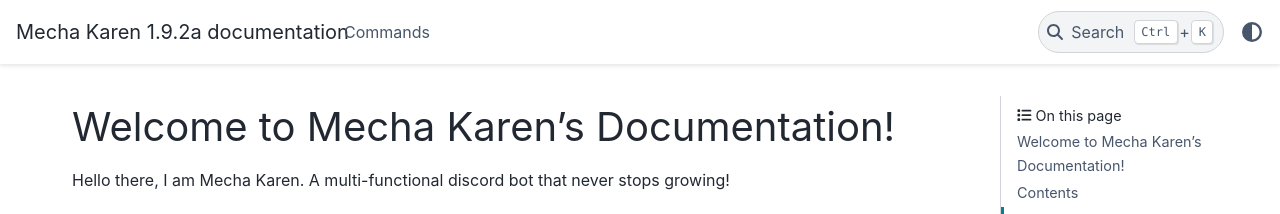
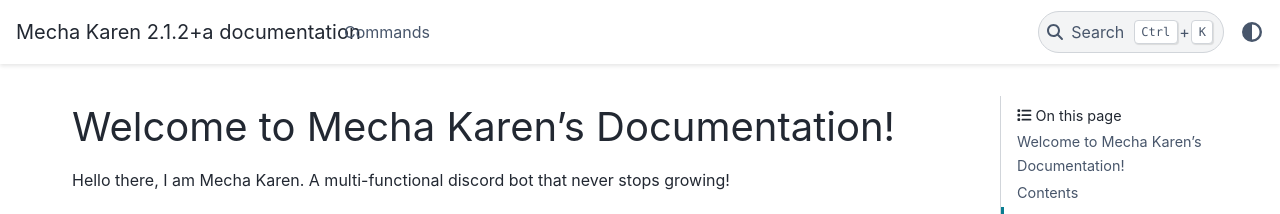
Before and after one commit to Seniatical/Mecha-Karen, a Sphinx documentation site: the page built from Documentation/index.rst, in a window 1280 px wide. Shown: the top 214 px of the page. Built offline with Sphinx 7.4.7 and the PyData theme 0.15.4, drawn with Linux system fonts in a browser that asks for light colours; pages that are not in the unit, such as notebooks, are missing from menus.

Commit message:
Version bumped

```diff
--- a/Documentation/conf.py
+++ b/Documentation/conf.py
@@ -24,7 +24,7 @@
 author = 'Seniatical'
 
 # The full version, including alpha/beta/rc tags
-release = '1.9.2a'
+release = '2.1.2+a'
 
 
 # -- General configuration ---------------------------------------------------
```
